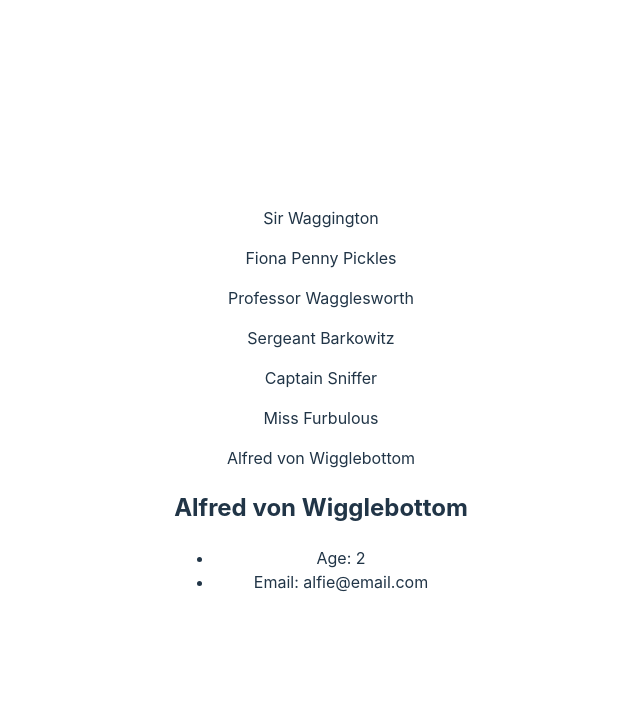
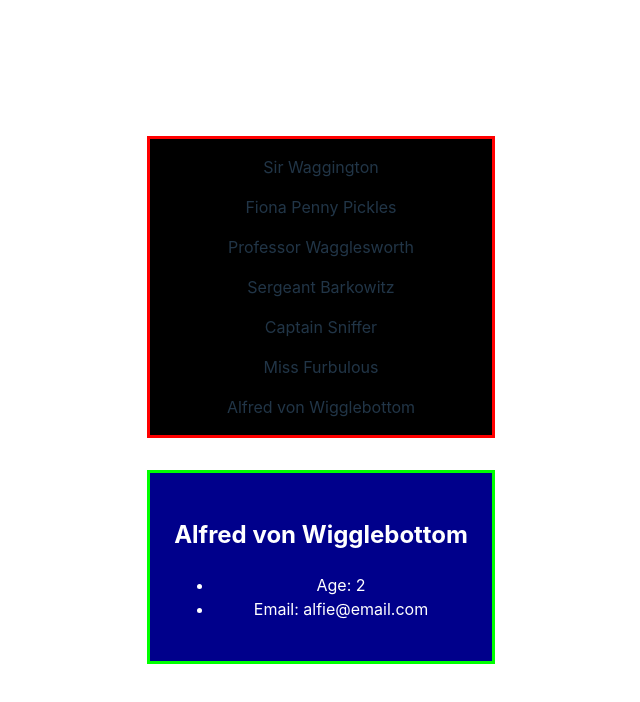
Before and after one commit to JThomas62/PuppyPals, a React (Vite) app: page / in a window 1280 px wide. Both pictures are taken after a click on the element "Alfred von Wigglebottom". Shown: the top 702 px of the page, without its empty margins (319-959 px from the left). Built offline with nearby package versions, Linux system fonts and the light colour scheme.

Commit message:
Styled The Web Page With Borders

```diff
--- a/src/App.jsx
+++ b/src/App.jsx
@@ -1,26 +1,36 @@
 import {puppyList} from './data.js'
 import {useState} from 'react'
 import './App.css'
+import './index.css'
 
+// Define the main App component
+function App() {
+  // Initialize the 'puppies' state variable with the puppyList data
+  const [puppies, setPuppies] = useState(puppyList);
 
-function App() {
-  const [puppies, setPuppies] = useState(puppyList);
+  // Initialize the 'featPupId' state variable as null
   const [featPupId, setFeatPupId] = useState(null);
 
+  // Find the featured puppy using its ID fro the 'puppies' array
   const featuredPup = puppies.find((pup) => pup.id === featPupId);
 
+  // Log the featured puppy to the console
   console.log(featuredPup);
 
   return (
-    <div className="App">
-      {puppies.map((puppy) => {
-        return (
-          <p onClick={()=>{console.log(setFeatPupId(puppy.id))}} key={puppy.id}>{puppy.name}</p>
+    // Render the main container for the application
+    <div className="app-container">
+      <div className="puppy-list">
+        {puppies.map((puppy) => {
+          return (
+            <p onClick={()=>{console.log(setFeatPupId(puppy.id))}} key={puppy.id}>{puppy.name}</p>
         );
       })}
+      </div>
+
 
       {featPupId && (
-        <div>
+        <div className="featured-puppy">
           <h2>{featuredPup.name}</h2>
             <ul>
               <li>Age: {featuredPup.age}</li>
--- a/src/index.css
+++ b/src/index.css
@@ -67,3 +67,16 @@ button:focus-visible {
     background-color: #f9f9f9;
   }
 }
+
+.featured-puppy {
+  border: 3px solid lime;
+  padding: 1.5em;
+  background-color: darkblue;
+  color: white;
+}
+
+.puppy-list {
+  border: 3px solid red;
+  margin-bottom: 2em;
+  background-color: black;
+}
```
